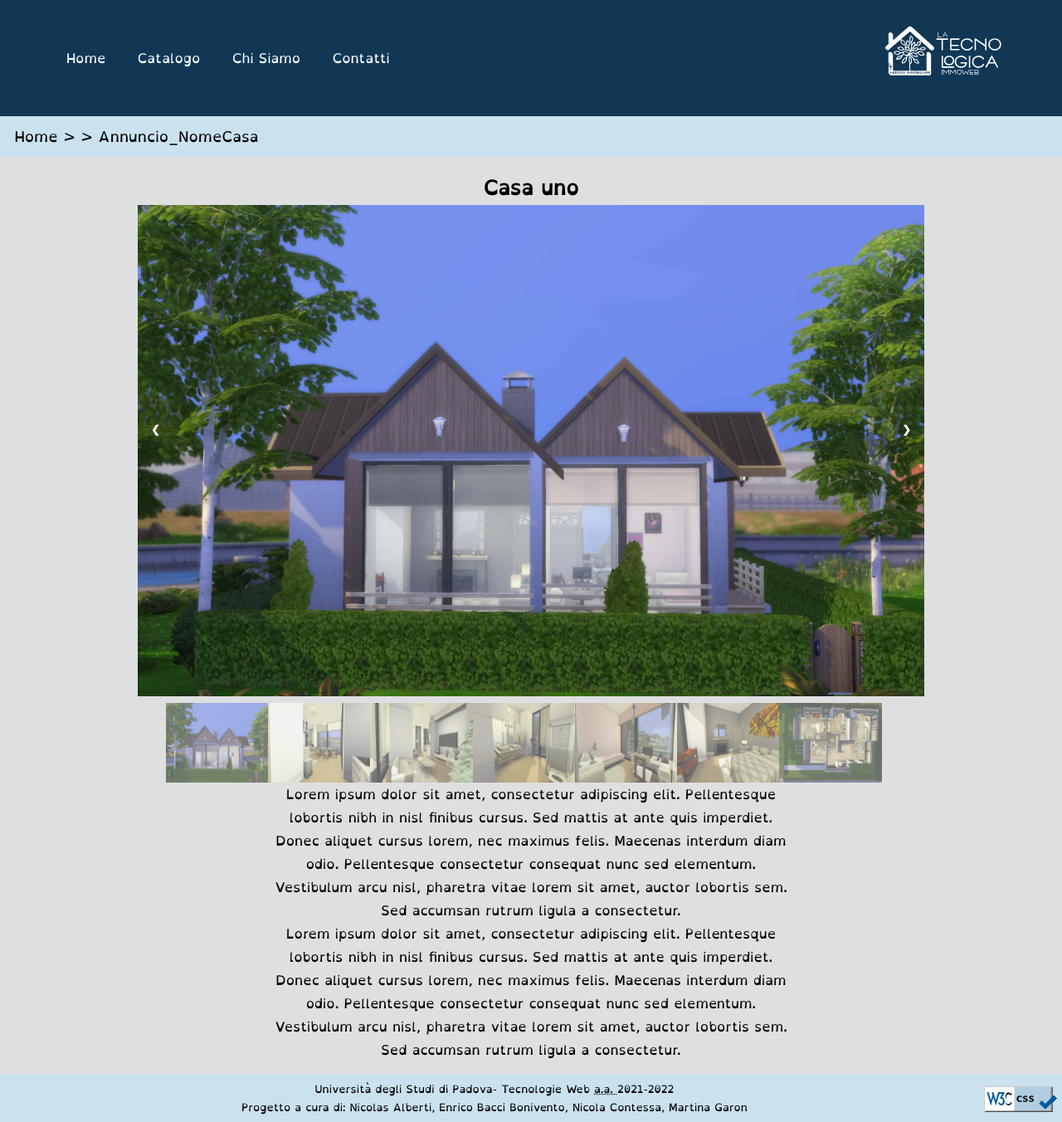
After one commit to contessanicola/progetto_UNIPD, a PHP site: page /progetto17Gen/html/layout_annuncio.html in a window 1280 px wide. The commit adds this page. Shown: the whole page at 83% size. Run offline with PHP 8.4, Linux system fonts and the light colour scheme.

Commit message:
Aggiunto layout_annuncio.html, aggiunto file JS per slideshow, aggiunto CSS per layout_annuncio; ancora da terminare la parte del CSS per telefono e la galleria.

```diff
--- a/progetto17Gen/css/style.css
+++ b/progetto17Gen/css/style.css
@@ -61,11 +61,14 @@ header {
 
 #breadcrumb {
     background-color: #cae2ed;
-  color: #black;
+    color: black;
     font-size: 1.1em;
     padding: 0.5em 0em 0.5em 1em;
 }
+
+
 /*================ SEZIONE LOGO ================*/
+
 
 /*TODO: Fixare ingombro del logo, parecchio ingombro a sinistra non necessario, sballa il posizionamento*/
 
@@ -120,10 +134,12 @@ header {
     padding: 0.5em;
 }
 
+
 /*================ SEZIONE LINK SIDEBAR E NAVBAR  ================*/
 
 .contentLink {
-  display: flex;
+    padding: 8px 8px 8px 8px;
+    display: block;
     border-radius: 10px;
 }
 
@@ -166,7 +188,159 @@ header {
     /*Solo per debug, togliere una volta finito*/
     margin-bottom: 50em;
 }
+
+h1 {
+    font-size: 1.5em;
+}
+
+
+/*================ SEZIONE SLIDEVIEWER FOTO ANNUNCI ================*/
+
+
+/* Di default le immagini vengono nascoste*/
+
+.slideFoto {
+    display: none;
+}
+
+
+/* Posiziona il container dell'immagine, usato per inserire anche le frecce avanti e indietro*/
+
+.containerImg {
+    display: block;
+    position: relative;
+    max-width: calc(100% - 300px);
+    /* Aggiunto per scalabilità pagina*/
+}
+
+
+/* Ridimensiona immagine in preview della casa */
+
+.imgCasa {
+    width: 100%;
+    height: auto;
+}
+
+
+/* Viene aggiunto un puntatore quando si va sopra alle immagini thumbnail, quelle nella mini galleria*/
+
+.cursor {
+    cursor: pointer;
+}
+
+
+/* Bottoni avanti e indietro */
+
+.prev,
+.next {
+    cursor: pointer;
+    position: absolute;
+    top: 35%;
+    width: auto;
+    padding: 16px;
+    color: white;
+    font-weight: bold;
+    font-size: 80%;
+    border-radius: 0 3px 3px 0;
+}
+
+
+/* Posiziona il bottone "avanti" a destra */
+
+.prev {
+    left: 0;
+}
+
+.next {
+    right: 0;
+    border-radius: 3px 0 0 3px;
+}
+
+
+/* Aggiunta di uno sfondo che permette di vedere sotto, quando si fa hover sui bottoni */
+
+.prev:hover,
+.next:hover {
+    background-color: rgba(0, 0, 0, 0.8);
+    transition: 0.3s ease-in-out;
+}
+
+
+/*Da ripulire*/
+
+.slideIn {
+    -webkit-animation-name: slide-in;
+    -webkit-animation-duration: .3s;
+    animation-name: slide-in;
+    animation-duration: .3s;
+    animation-direction: forwards;
+}
+
+@-webkit-keyframes slide-in {
+    0% {
+        transform: translateX(200px);
+    }
+    100% {
+        transform: translateX(0px)
+    }
+}
+
+
+/* Numeri per contatore slide scorrimento
+
+.numberText {
+    color: white;
+    font-size: 2vw;
+    padding: 8px 12px;
+    position: absolute;
+    top: 22%;
+    right: 37%;
+}
+*/
+
+
+/* Effetto trasparenza sul passaggio sulle immagini di galleria */
+
+.galleria {
+    width: 100%;
+    margin-left: 2px;
+    padding: 0 2em 0 2em;
+    opacity: 0.6;
+    transition: ease-in 0.3s;
+}
+
+.galleria:hover,
+.active {
+    transition: ease-out 0.3s;
+}
+
+
+/* Aggiungo le slides come galleria*/
+
+.row {
+    display: flex;
+    height: 30%;
+}
+
+.column {
+    display: flex;
+    width: 13%;
+}
+
+
+/*================ SEZIONE CONTAINER TESTO ================*/
+
+.containerText {
+    display: flex;
+    flex-direction: column;
+    align-items: center;
+    width: 50%;
+    height: 100%;
+}
+
+
 /*================ SEZIONE FOOTER ================*/
+
 
 /*decidere i colori di sfondo e font
 da decidere se sfondo va bene con immagini*/
--- /dev/null
+++ b/progetto17Gen/html/layout_annuncio.html
@@ -0,0 +1,128 @@
+<!DOCTYPE html>
+<html lang="it-IT">
+
+
+<head>
+    <meta charset="UTF-8">
+    <meta name="description" content="to be filled">
+    <meta name="keywords" content="Immobiliare, ImmoWeb, Tecno, Logica, Tecnologica, case, ville, appartamenti, negozi">
+    <meta name="viewport" content="width=device-width, initial-scale=1.0">
+    <link rel="stylesheet" type="text/css" media="print" href="../print.css" />
+    <link rel="stylesheet" type="text/css" media="screen" href="../css/style.css">
+
+    <title>La Tecno Logica Immoweb - Home</title>
+</head>
+
+<body>
+    <header>
+        <input alt="Pulsante Menu Laterale" id="menuButton" title="Menu laterale" type="image" src="../media/menu_add.svg" />
+        <nav id="navbar">
+            <ul id="navList">
+                <li><a title="Home" href="home.html" class="contentLink" lang="en">Home</a></li>
+                <li><a title="Catalogo" href="catalogo.html" class="contentLink">Catalogo</a></li>
+                <li><a title="Chi Siamo" href="about.html" class="contentLink">Chi Siamo</a></li>
+                <li><a title="Contatti" href="contatti.html" class="contentLink">Contatti</a></li>
+
+            </ul>
+        </nav>
+        <a title="Pagina Principale - La Tecno Logica" href="../html/home.html"><img class="logo" alt="" src="../media/Logo.svg" /></a>
+    </header>
+    <nav id="breadcrumb">
+        <p><span lang="en"> Home</span> &gt; &gt; Annuncio_NomeCasa</p>
+    </nav>
+    <div id="page">
+        <nav id="sidebar" class="hide">
+            <ul id="pageList">
+                <li><a title="Home" href="home.html" class="contentLink" lang="en">Home</a></li>
+                <li><a title="Catalogo" href="catalogo.html" class="contentLink">Catalogo</a></li>
+                <li><a title="Chi Siamo" href="about.html" class="contentLink">Chi Siamo</a></li>
+                <li><a title="Contatti" href="contatti.html" class="contentLink">Contatti</a></li>
+            </ul>
+        </nav>
+        <div id="mainWrapper">
+            <main id="content">
+                <h1>Casa uno</h1>
+                <!--Container delle immagini-->
+                <div class="containerImg">
+                    <!--Lista immagini-->
+                    <div class="slideFoto">
+                        <!-- <div class="numberText">1 / 7</div> -->
+                        <img class="imgCasa slideIn" alt="Casa monopiano, due coppie di vetrate, tetto due falde, esterno assi legno verticali, giardino con siepe" src="../media/immaginiCase/1/1a.jpeg">
+                    </div>
+                    <div class="slideFoto">
+                        <!-- <div class="numberText">2 / 7</div> -->
+                        <img class="imgCasa slideIn" alt="Interno ingresso, cucina, tavolo rettangolare sei posti, due lampadari a sfera, parquet e muri bianchi." src="../media/immaginiCase/1/1d.jpeg">
+                    </div>
+                    <div class="slideFoto">
+                        <!-- <div class="numberText">3 / 7</div> -->
+                        <img class="imgCasa slideIn" alt="Interno salotto, divano bianco, tappeto beige, tavolino vetro, mobiletti bassi e tv a muro, parquet." src="../media/immaginiCase/1/1e.jpeg">
+                    </div>
+                    <div class="slideFoto">
+                        <!-- <div class="numberText">4 / 7</div> -->
+                        <img class="imgCasa slideIn" alt="Interno bagno con doppio lavandino, specchio, finestra con tenda, box doccia di vetro, parquet" src="../media/immaginiCase/1/1f.jpeg">
+                    </div>
+                    <div class="slideFoto">
+                        <!-- <div class="numberText">5 / 7</div> -->
+                        <img class="imgCasa slideIn" alt="Interno cameretta letto singolo, parete rosa, vetrata con tenda rullo, scrivania con computer, parquet." src="../media/immaginiCase/1/1g.jpeg">
+                    </div>
+                    <div class="slideFoto">
+                        <!-- <div class="numberText">6 / 7</div> -->
+                        <img class="imgCasa slideIn" alt="Interno camera matrimoniale, vetrata, caminetto, pareti grigie, quadro con disegno alberi e foglie." src="../media/immaginiCase/1/1h.jpeg">
+                    </div>
+                    <div class="slideFoto">
+                        <!-- <div class="numberText">7 / 7</div> -->
+                        <img class="imgCasa slideIn" alt="Pianta della casa forma quadrata, corridoio ingresso centrale, stanze ai lati con bagno di fronte." src="../media/immaginiCase/1/1i.jpeg">
+                    </div>
+                    <!--Bottoni avanti e indietro-->
+                    <a class="prev" onclick="plusSlides(-1)">&#10094</a>
+                    <a class="next" onclick="plusSlides(1)">&#10095</a>
+                    <!--Immagini galleria-->
+                    <div class="row">
+                        <div class="column">
+                            <img class="galleria cursor" alt="Casa monopiano, due coppie di vetrate, tetto due falde, esterno assi legno verticali, giardino con siepe" class="galleria cursor" src="../media/immaginiCase/1/1a.jpeg" onclick="currentSlide(1)">
+                        </div>
+                        <div class="column">
+                            <img class="galleria cursor" alt="Interno ingresso, cucina, tavolo rettangolare sei posti, due lampadari a sfera, parquet e muri bianchi." class="galleria cursor" src="../media/immaginiCase/1/1d.jpeg" onclick="currentSlide(2)">
+                        </div>
+                        <div class="column">
+                            <img class="galleria cursor" alt="Interno salotto, divano bianco, tappeto beige, tavolino vetro, mobiletti bassi e tv a muro, parquet." class="galleria cursor" src="../media/immaginiCase/1/1e.jpeg" onclick="currentSlide(3)">
+                        </div>
+                        <div class="column">
+                            <img class="galleria cursor" alt="Interno bagno con doppio lavandino, specchio, finestra con tenda, box doccia di vetro, parquet" class="galleria cursor" src="../media/immaginiCase/1/1f.jpeg" onclick="currentSlide(4)">
+                        </div>
+                        <div class="column">
+                            <img class="galleria cursor" alt="Interno cameretta letto singolo, parete rosa, vetrata con tenda rullo, scrivania con computer, parquet." class="galleria cursor" src="../media/immaginiCase/1/1g.jpeg" onclick="currentSlide(5)">
+                        </div>
+                        <div class="column">
+                            <img class="galleria cursor" alt="Interno camera matrimoniale, vetrata, caminetto, pareti grigie, quadro con disegno alberi e foglie." class="galleria cursor" src="../media/immaginiCase/1/1h.jpeg" onclick="currentSlide(6)">
+                        </div>
+                        <div class="column">
+                            <img class="galleria cursor" alt="Pianta della casa forma quadrata, corridoio ingresso centrale, stanze ai lati con bagno di fronte." class="galleria cursor" src="../media/immaginiCase/1/1i.jpeg" onclick="currentSlide(7)">
+                        </div>
+                    </div>
+                </div>
+                <!--Container del testo-->
+                <div class="containerText">
+                    <p>Lorem ipsum dolor sit amet, consectetur adipiscing elit. Pellentesque lobortis nibh in nisl finibus cursus. Sed mattis at ante quis imperdiet. Donec aliquet cursus lorem, nec maximus felis. Maecenas interdum diam odio. Pellentesque
+                        consectetur consequat nunc sed elementum. Vestibulum arcu nisl, pharetra vitae lorem sit amet, auctor lobortis sem. Sed accumsan rutrum ligula a consectetur.</p>
+                    <p>Lorem ipsum dolor sit amet, consectetur adipiscing elit. Pellentesque lobortis nibh in nisl finibus cursus. Sed mattis at ante quis imperdiet. Donec aliquet cursus lorem, nec maximus felis. Maecenas interdum diam odio. Pellentesque
+                        consectetur consequat nunc sed elementum. Vestibulum arcu nisl, pharetra vitae lorem sit amet, auctor lobortis sem. Sed accumsan rutrum ligula a consectetur.</p>
+                </div>
+            </main>
+
+        </div>
+    </div>
+    <footer>
+        <img class="imgValidCode" src="../media/vcss-blue.gif" alt="css valido" />
+        <p>Università degli Studi di Padova- Tecnologie <span lang="en">Web </span><abbr title="Anno accademico">a.a. </abbr>2021-2022</p>
+        <p>Progetto a cura di: Nicolas Alberti, Enrico Bacci Bonivento, Nicola Contessa, Martina Garon</p>
+
+    </footer>
+
+</body>
+
+<script src="../js/slideshow.js"></script>
+<script src="../js/sidebar.js"></script>
+<!--Script posizionato sotto perchè altrimenti non rileva la presenza della navbar e quindi non funziona-->
+
+</html>
```
Also changed, not shown: other parts of progetto17Gen/css/style.css (+33 -5 lines), progetto17Gen/js/slideshow.js (added, +32 -0 lines), progetto17Gen/media/immaginiCase/1/1a.jpeg (added), progetto17Gen/media/immaginiCase/1/1d.jpeg (added), progetto17Gen/media/immaginiCase/1/1e.jpeg (added), progetto17Gen/media/immaginiCase/1/1f.jpeg (added), progetto17Gen/media/immaginiCase/1/1g.jpeg (added), progetto17Gen/media/immaginiCase/1/1h.jpeg (added), progetto17Gen/media/immaginiCase/1/1i.jpeg (added). Lines whose indentation alone changed are shown as unchanged.
